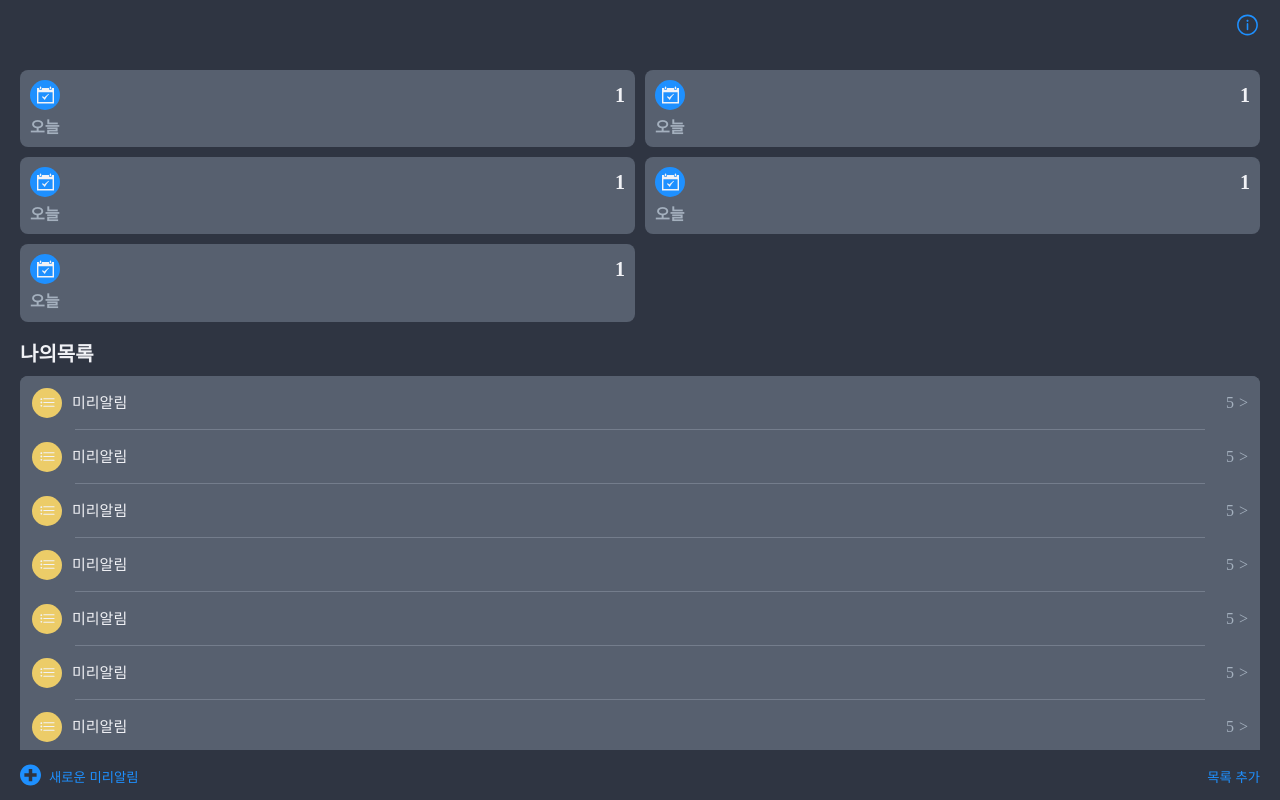
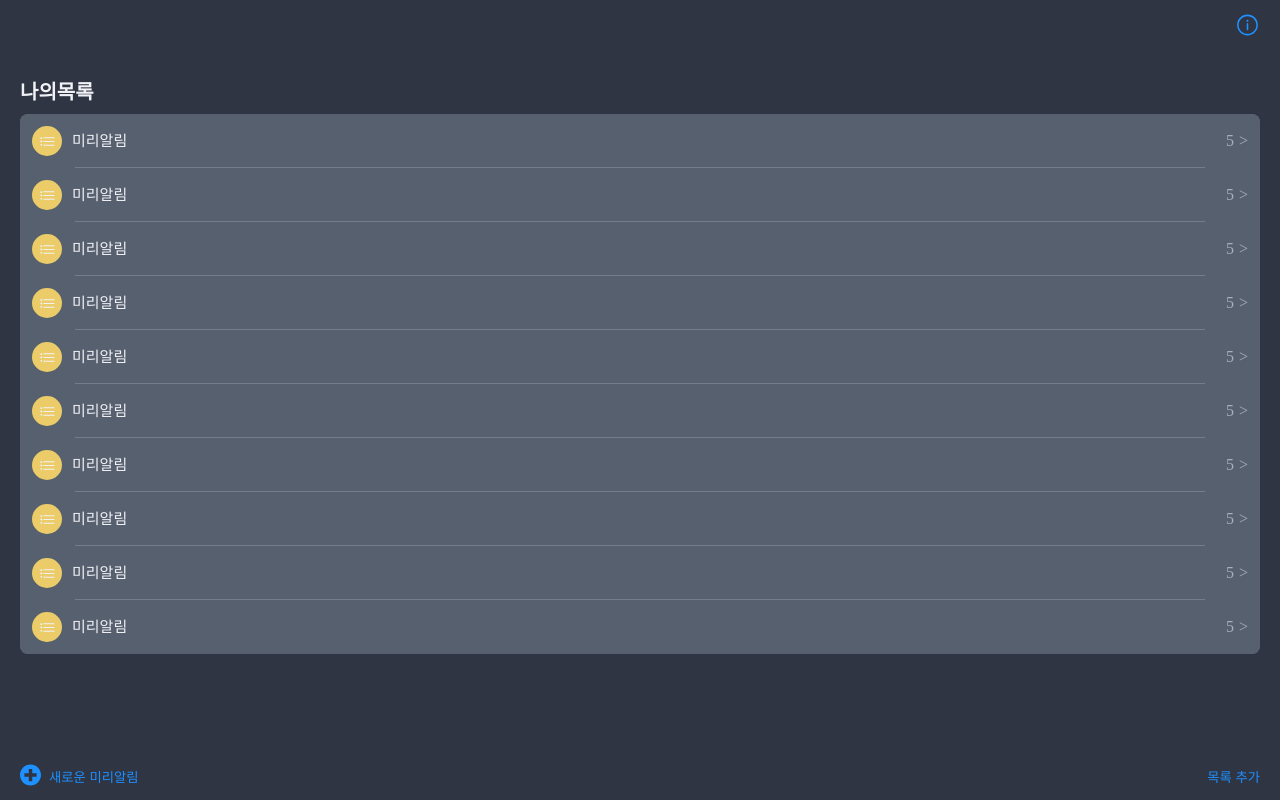
Before and after one commit to JayoonKoo/milialim, a React (Create React App) app: page / in a window 1280 px wide. Built offline with nearby package versions, Linux system fonts and the light colour scheme.

Commit message:
category localstorage

```diff
--- /dev/null
+++ b/src/api/category.ts
@@ -0,0 +1,23 @@
+import { Category } from "../type/category";
+
+export function getCategories() {
+  return new Promise<Category[]>((resolve, reject) => {
+    const categoriesStr = localStorage.getItem("categories");
+
+    if (!categoriesStr) {
+      resolve([]);
+      return;
+    }
+
+    try {
+      const categories = JSON.parse(categoriesStr);
+      resolve(categories as Category[]);
+    } catch (e: any) {
+      if (e.name === "SyntaxError") {
+        reject({
+          message: "Parsing Error",
+        });
+      }
+    }
+  });
+}
--- a/src/components/components/Category/index.tsx
+++ b/src/components/components/Category/index.tsx
@@ -5,18 +5,21 @@ import { CategoryName, HStack, NumberBox, Wrapper } from "./styled";
 
 export interface CategoryProps {
   className?: string;
+  title: string;
+  count: number;
+  color: string;
 }
 
-function Category({ className }: CategoryProps) {
+function Category({ className, title, color, count }: CategoryProps) {
   return (
     <Wrapper className={className}>
       <HStack>
-        <SVGBox name="calendar" />
+        <SVGBox name="calendar" backgroundColor={color} />
         <NumberBox>
-          <span>1</span>
+          <span>{count}</span>
         </NumberBox>
       </HStack>
-      <CategoryName>오늘</CategoryName>
+      <CategoryName>{title}</CategoryName>
     </Wrapper>
   );
 }
--- a/src/components/components/Main/index.tsx
+++ b/src/components/components/Main/index.tsx
@@ -1,14 +1,31 @@
-import React from "react";
+import React, { useEffect } from "react";
+import useCategories from "../../../hooks/category/useCategories";
 import Category from "../Category";
 import ListItem from "../ListItem";
 import { Categories, MyList, MyListSection, Wrapper } from "./styled";
 
 function Main() {
+  const { fetch, loading, categories, error } = useCategories();
+
+  console.log(categories);
+
+  useEffect(() => {
+    fetch();
+  }, []);
+
+  if (loading) {
+    return <div>loading...</div>;
+  }
+
+  if (error) {
+    return <div>error...</div>;
+  }
+
   return (
     <Wrapper>
       <Categories>
-        {Array.from({ length: 5 }).map((_, i) => (
-          <Category key={i} />
+        {categories.map((c) => (
+          <Category key={c.id} {...c} />
         ))}
       </Categories>
       <MyListSection>
--- /dev/null
+++ b/src/hooks/category/useCategories.ts
@@ -0,0 +1,70 @@
+import { useState } from "react";
+import { getCategories } from "../../api/category";
+import { Category } from "../../type/category";
+
+function useCategories() {
+  const [loading, setLoading] = useState(false);
+  const [categories, setCategories] = useState(initialCategories);
+  const [error, setError] = useState<string | null>(null);
+
+  const fetch = async () => {
+    setLoading(true);
+
+    try {
+      const categories = await getCategories();
+      setCategories(categories);
+    } catch (e: any) {
+      setError(e.name);
+    } finally {
+      setLoading(false);
+    }
+  };
+
+  return {
+    loading,
+    categories,
+    error,
+    fetch,
+  };
+}
+
+const initialCategories: Category[] = [
+  {
+    id: 1,
+    title: "오늘",
+    count: 0,
+    color: "#1e90ff",
+  },
+  {
+    id: 2,
+    title: "예정",
+    count: 0,
+    color: "#1e90ff",
+  },
+  {
+    id: 3,
+    title: "전체",
+    count: 0,
+    color: "#1e90ff",
+  },
+  {
+    id: 4,
+    title: "깃발 표시",
+    count: 0,
+    color: "#1e90ff",
+  },
+  {
+    id: 5,
+    title: "완료됨",
+    count: 0,
+    color: "#1e90ff",
+  },
+  {
+    id: 6,
+    title: "할당",
+    count: 0,
+    color: "#1e90ff",
+  },
+];
+
+export default useCategories;
--- /dev/null
+++ b/src/type/category.ts
@@ -0,0 +1,6 @@
+export type Category = {
+  id: number;
+  title: string;
+  count: number;
+  color: string;
+};
```
